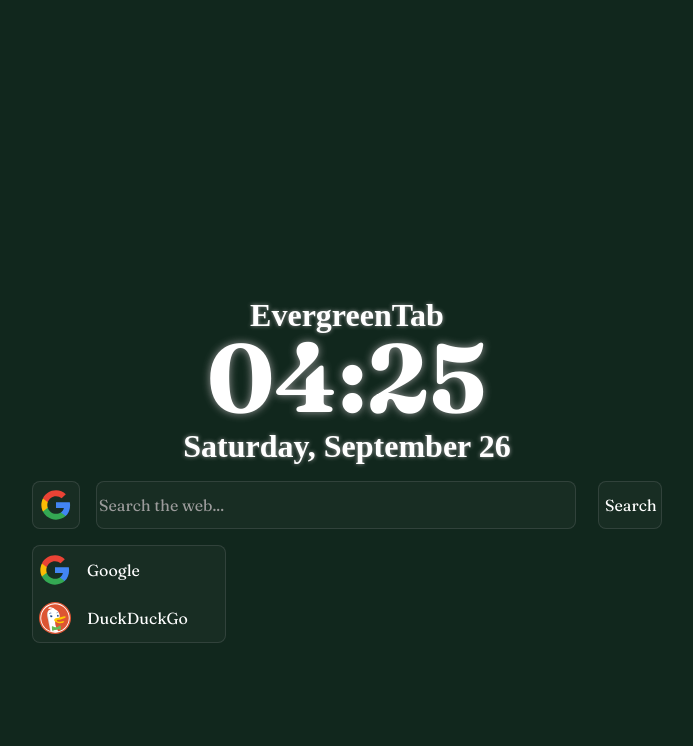
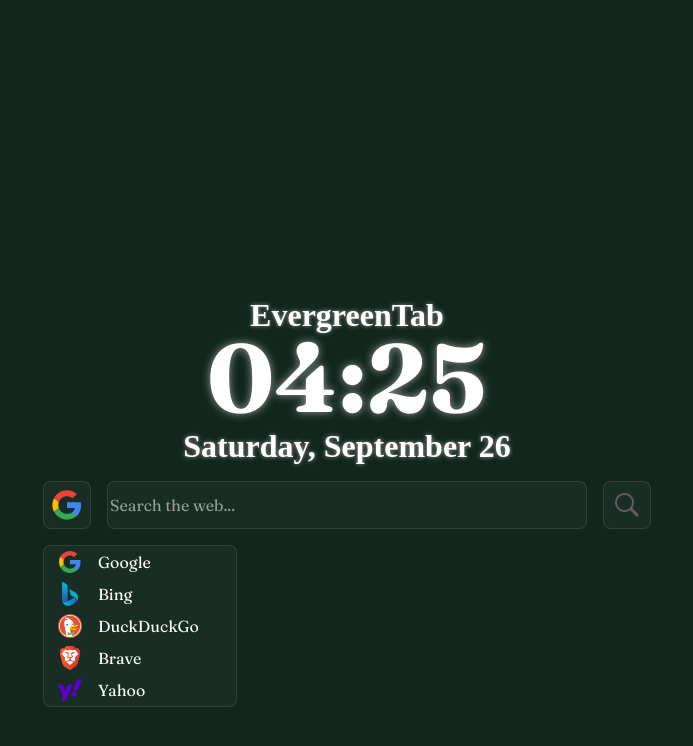
Before and after one commit to kaskadiia/EvergreenTab, a plain HTML site: page index.html in a window 1280 px wide. Both pictures are taken after a click on the button 349 px from the left and 505 px from the top of the page. Shown: the whole page, without its empty margins (293-986 px from the left). Drawn offline with Linux system fonts and the light colour scheme; a web font is replaced by a local one.

Commit message:
Add more search engines

```diff
--- a/index.html
+++ b/index.html
@@ -13,7 +13,7 @@
             <h3>EvergreenTab</h3>
             <h1 id="local-time">12:00</h1>
             <h3 id="local-date">Sunday, January 1</h3>
-            <div style="margin-top: -16px; display: flex; justify-content: center;">
+            <div style="margin-top: -16px; display: flex; flex-direction: row; justify-content: center; align-items: center;">
                 <div class="dropdown">
                     <button id="dropdown-button" class="dropdown-button">
                         <img src="icons/google-icon.svg" id="engine-image" class="engine-image">
@@ -23,15 +23,29 @@
                             <img src="icons/google-icon.svg">
                             <span>Google</span>
                         </button>
+                        <button class="engine-selector" name="bing">
+                            <img src="icons/bing-icon.svg">
+                            <span>Bing</span>
+                        </button>
                         <button class="engine-selector" name="duckduckgo">
                             <img src="icons/duckduckgo-icon.svg">
                             <span>DuckDuckGo</span>
                         </button>
+                        <button class="engine-selector" name="brave">
+                            <img src="icons/brave-icon.svg">
+                            <span>Brave</span>
+                        </button>
+                        <button class="engine-selector" name="yahoo">
+                            <img src="icons/yahoo-icon.svg">
+                            <span>Yahoo</span>
+                        </button>
                     </div>
                 </div>
-                <form id="search-bar" action="https://google.com/search" method="get" style="max-width: 80v;">
-                    <input class="search-bar" type="search" id="search-tab" placeholder="Search the web..." name="q" required>
-                    <button class="search-button" type="submit">Search</button>
+                <form id="search-bar" action="https://google.com/search" method="get" style="max-width: 80v; display: flex; flex-direction: row; justify-content: center; align-items: center;">
+                    <input class="search-bar" type="search" id="search-tab" placeholder="Search the web..." name="q" autocomplete="off" required>
+                    <button class="search-button" type="submit">
+                        <img src="icons/search-icon.png" class="engine-image">
+                    </button>
                 </form>
             </div>
         </div>
--- a/script.js
+++ b/script.js
@@ -23,10 +23,22 @@
         query: "https://google.com/search?q=",
         icon: "icons/google-icon.svg",
     },
+    bing: {
+        query: "https://bing.com/search?q=",
+        icon: "icons/bing-icon.svg",
+    },
     duckduckgo: {
         query: "https://duckduckgo.com/?q=",
         icon: "icons/duckduckgo-icon.svg",
     },
+    brave: {
+        query: "https://search.brave.com/search?q=",
+        icon: "icons/brave-icon.svg",
+    },
+    yahoo: {
+        query: "https://search.yahoo.com/search?q=",
+        icon: "icons/yahoo-icon.svg",
+    }
 }
 const engineButton = document.getElementById("dropdown-button")
 const engineButtonIcon = document.getElementById("engine-image")
--- a/style.css
+++ b/style.css
@@ -64,7 +64,10 @@
     font-size: 16px;
     margin-left: 16px;
     height: 48px;
-    width: 64px;
+    width: 48px;
+    display: flex;
+    justify-content: center;
+    align-items: center;
     background-color: rgba(155,155,155,0.05);
     color: rgba(255,255,255,1);
     border-radius: 8px;
@@ -110,6 +113,10 @@
     transition: 0.1s cubic-bezier(0.42, 0, 1, 1)
 }
 
+.dropdown-button:hover {
+    background-color: rgba(155,155,155,0.1);
+}
+
 .dropdown-content {
     font-family: 'Fraunces', 'Times New Roman', Times, serif;
     font-size: 16px;
@@ -134,7 +141,7 @@
     font-family: 'Fraunces', 'Times New Roman', Times, serif;
     font-size: 16px;
     width: 192px;
-    height: 48px;
+    height: 32px;
     display: flex;
     align-items: center;
     justify-content: start;
@@ -153,8 +160,9 @@
 }
 
 .engine-selector img {
-    width: 32px;
-    height: 32px;
+    width: 24px;
+    height: 24px;
+    margin-left: 8px;
 }
 
 .engine-selector span {
```
Also changed, not shown: icons/bing-icon.svg (added), icons/brave-icon.svg (added), icons/search-icon.png (added), icons/yahoo-icon.svg (added).
